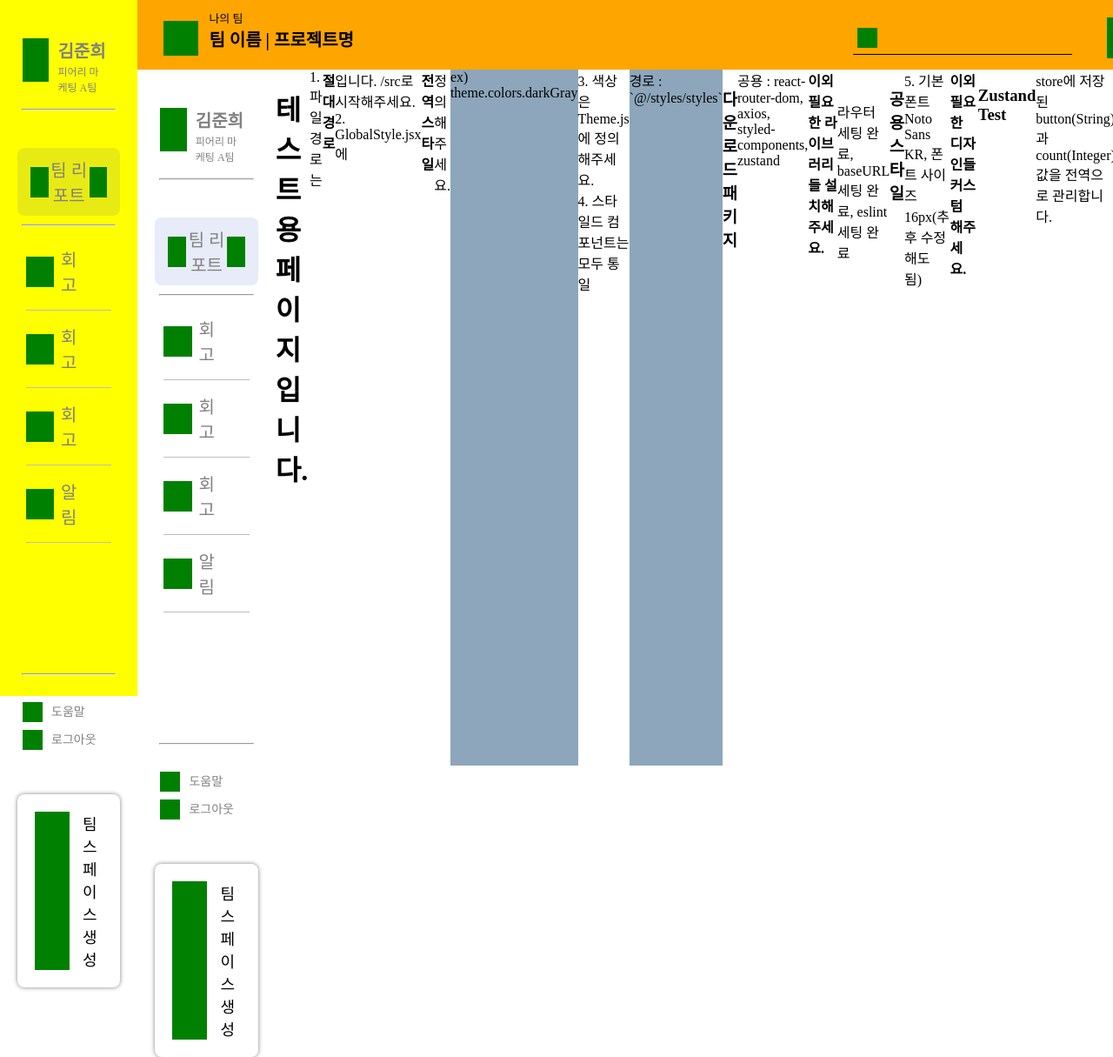
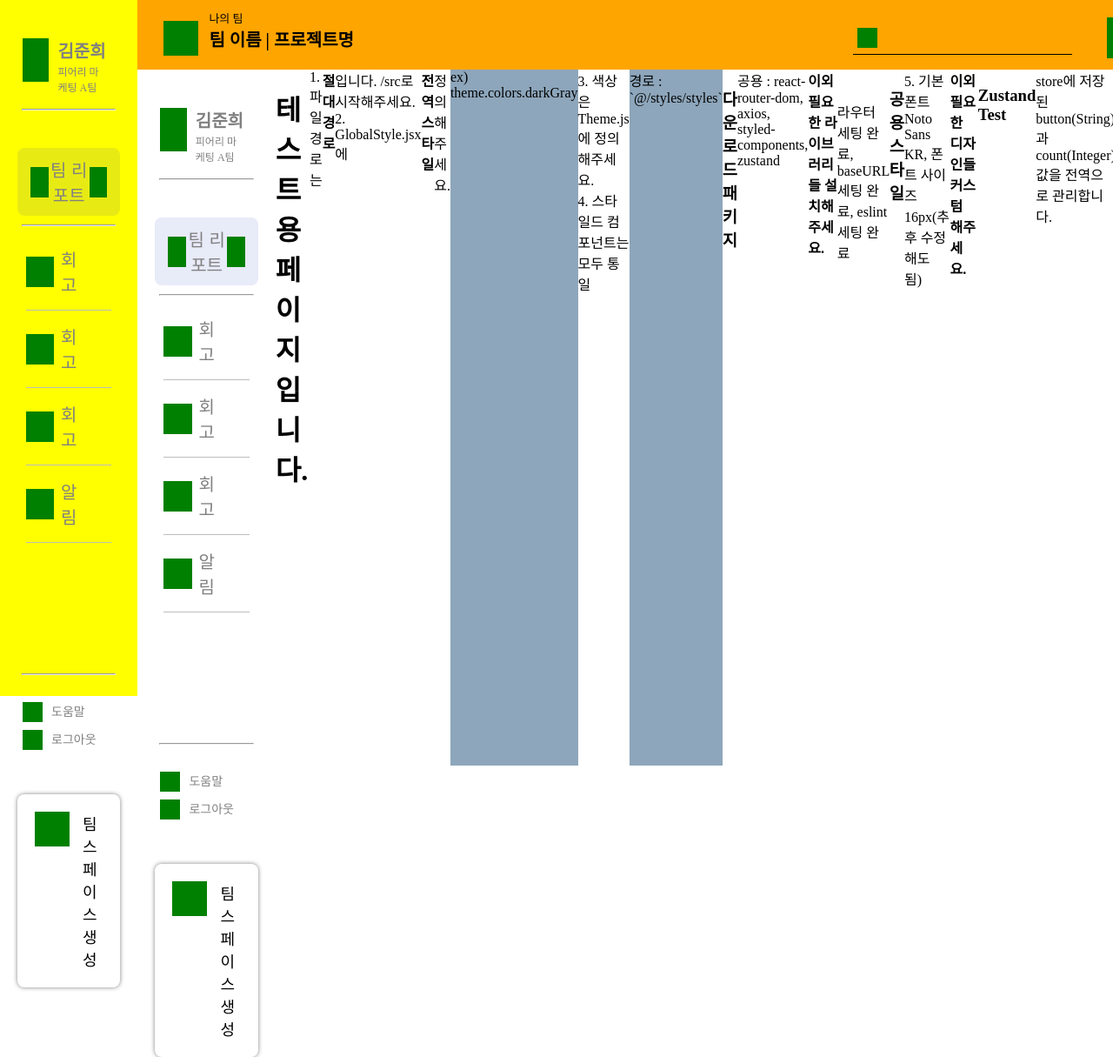
Before and after one commit to bianbbc87/PEERRE-FRONT_TEST, a React (Vite) app: page /test in a window 1280 px wide. Shown: the top 1215 px of the page at 87% size. Built offline with nearby package versions, Linux system fonts and the light colour scheme.

Commit message:
STYLE: sidebar, header에 cursor, pointer-events 설정

```diff
--- a/src/components/header/Header.jsx
+++ b/src/components/header/Header.jsx
@@ -55,6 +55,7 @@ display: flex;
 flex-direction: column;
 text-align: left;
 line-height: 1.5;
+pointer-events: none;
 
 font-size: 13px;
 font-weight: 400;
--- a/src/components/sidebar/SideBar.jsx
+++ b/src/components/sidebar/SideBar.jsx
@@ -68,6 +68,7 @@ flex-direction: column;
 text-align: left;
 padding: 0 10px;
 line-height: 1.5;
+pointer-events: none;
 
 p {
     font-size: 20px;
@@ -87,7 +88,7 @@ export const ButtonListBox= styled.div`
   flex-direction: column;
 `;
 
-export const ButtonHoverStyle = styled.div`
+export const ButtonHoverStyle = styled.button`
 margin-top: 35px;
   max-width: 100%;
   display: flex;
@@ -129,7 +130,7 @@ export const CreateTeamImage = styled.div`
   background-color: green;
 `;
 
-export const CreateTeamButton = styled.div`
+export const CreateTeamButton = styled.button`
 max-width: 100%;
 padding: 20px;
 text-align: left;
```
